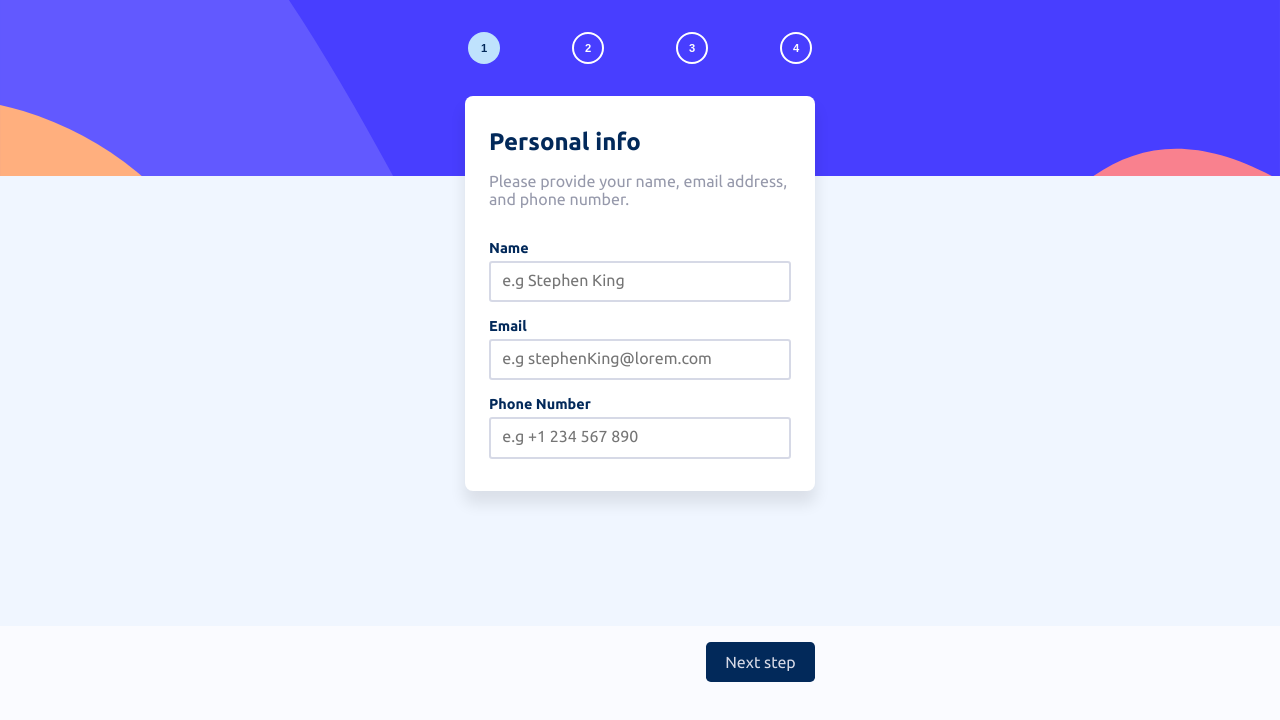
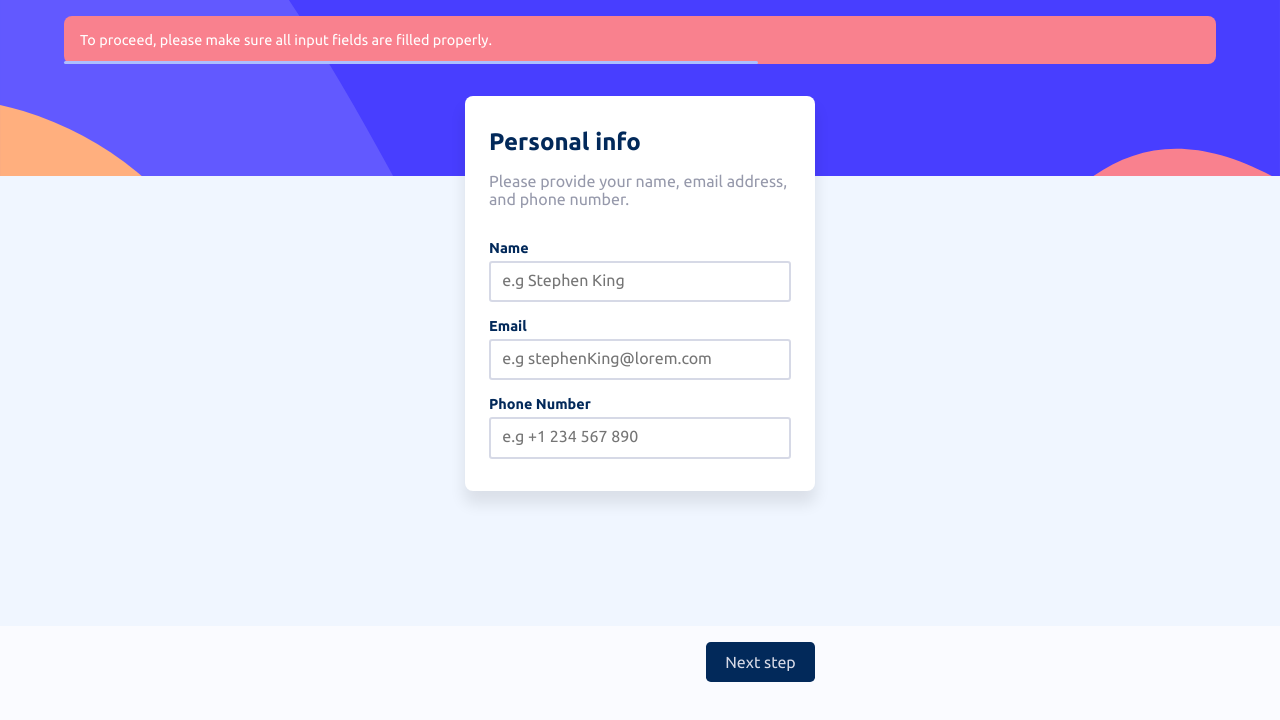
Before and after one commit to Uyimolo/Multi-step-form, a React (Vite) app: page / in a window 1280 px wide. Both pictures are taken after a click on the button "Next step". Shown: the top 720 px of the page. Built offline with nearby package versions, Linux system fonts and the light colour scheme.

Commit message:
added custom error messages for each step, clicking next step button would trigger a timed alert when step is not yet validated

```diff
--- a/src/App.css
+++ b/src/App.css
@@ -133,6 +133,7 @@ h2 {
   color: var(--Cool-gray);
   background-color: transparent;
   font-size: 1em;
+  cursor: pointer;
 }
 
 .btn-comfirm {
@@ -151,6 +152,43 @@ h2 {
 .next-btn:hover {
   color: var(--White);
   background-color: var(--Purplish-blue);
+}
+
+.error-alert {
+  position: absolute;
+  width: 90%;
+  background-color: #f9818e;
+  top: 1rem;
+  left: 0;
+  right: 0;
+  margin: auto;
+  padding: 1rem;
+  z-index: 1;
+  border-radius: 0.5rem;
+}
+
+.error-alert p {
+  color: white;
+}
+
+@keyframes errorTimer {
+  from {
+    width: 0;
+  }
+  to {
+    width: 100%;
+  }
+}
+
+.error-alert-timer {
+  animation: errorTimer 5s ease-in-out;
+  position: absolute;
+  bottom: 0;
+  left: 0;
+  z-index: 1;
+  height: 0.2rem;
+  background-color: var(--Pastel-blue);
+  border-radius: 0.5rem;
 }
 
 .step {
@@ -228,6 +266,7 @@ h2 {
   border: 2px solid var(--Light-gray);
   border-radius: 0.5rem;
   align-items: start;
+  cursor: pointer;
 }
 
 .plan-icon {
@@ -252,7 +291,7 @@ h2 {
   align-items: center;
   background-color: var(--Alabaster);
   border-radius: 0.5rem;
-  padding: .8rem 0;
+  padding: 0.8rem 0;
 }
 
 .month-year-toggler {
@@ -263,10 +302,11 @@ h2 {
   border-radius: 1rem;
   display: flex;
   align-items: center;
+  cursor: pointer;
 }
 .month-year-indicator {
-  width: .8rem;
-  height: .8rem;
+  width: 0.8rem;
+  height: 0.8rem;
   background-color: var(--White);
   border-radius: 50%;
   transition: 0.5s cubic-bezier(0.175, 0.885, 0.32, 1.275);
@@ -289,6 +329,7 @@ h2 {
   border-radius: 0.5rem;
   gap: 1rem;
   position: relative;
+  cursor: pointer;
 }
 
 .add-on-active,
--- /dev/null
+++ b/src/components/ErrorAlert.jsx
@@ -0,0 +1,11 @@
+
+const ErrorAlert = ({errorMsg, setErrorMsg}) => {
+  return (
+    <div className="error-alert small-text">
+      <p>{errorMsg}</p>
+      <div className="error-alert-timer"></div>
+    </div>
+  )
+}
+
+export default ErrorAlert
--- a/src/components/StepSelector.jsx
+++ b/src/components/StepSelector.jsx
@@ -1,8 +1,6 @@
 /* eslint-disable react/prop-types */
 
-import { useEffect } from 'react';
-
-const StepSelector = ({ stepCount, setStepCount, stepValidationState }) => {
+const StepSelector = ({ stepCount }) => {
   const stepArray = [
     { count: 1, title: 'YOUR INFO' },
     { count: 2, title: 'SELECT PLAN' },
@@ -10,28 +8,11 @@ const StepSelector = ({ stepCount, setStepCount, stepValidationState }) => {
     { count: 4, title: 'SUMMARY' },
   ];
 
-  useEffect(() => {
-    console.log(stepCount, stepValidationState);
-  }, [stepValidationState]);
-
-  const handleStepNavigation = (count) => {
-    const index = count === 1 ? 0 : count - 2;
-
-    if (stepValidationState[index].isValidated) {
-      setStepCount(count);
-    } else {
-      alert('Please fill in or select relevant info'); //placeholder, will create custom ui to show errors
-    }
-  };
-
   return (
     <div className='step-selectors-container'>
       <div className='step-selectors'>
         {stepArray.map((step) => (
-          <div
-            className='step-selector'
-            key={step.count}
-            onClick={() => handleStepNavigation(step.count)}>
+          <div className='step-selector' key={step.count}>
             <div
               className={`step-number ${
                 stepCount === step.count && 'step-number-active'
--- a/src/components/StepsContainer.jsx
+++ b/src/components/StepsContainer.jsx
@@ -1,9 +1,10 @@
 /* eslint-disable react/prop-types */
-import { useReducer } from 'react';
+import { useEffect, useReducer, useState } from 'react';
 import StepOne from './StepOne';
 import StepTwo from './StepTwo';
 import StepThree from './StepThree';
 import StepFour from './StepFour';
+import ErrorAlert from './ErrorAlert';
 
 const StepsContainer = ({
   stepCount,
@@ -40,9 +41,9 @@ const StepsContainer = ({
       },
       isValidated: false,
     },
+  ];
 
-    // TODO: add more objects as i build more steps
-  ];
+  const [errorMsg, setErrorMsg] = useState('');
 
   const handleStepValidationState = (index, validationResult) => {
     setStepValidationState((prevState) =>
@@ -51,6 +52,14 @@ const StepsContainer = ({
       )
     );
   };
+
+  useEffect(() => {
+    const removeErrorAlert = setTimeout(() => {
+      setErrorMsg('');
+    }, 5000);
+
+    return () => clearTimeout(removeErrorAlert);
+  }, [errorMsg]);
 
   const reducer = (state, action) => {
     const updatedStepIndex = state.findIndex(
@@ -92,23 +101,37 @@ const StepsContainer = ({
   };
 
   const handleStepNavigation = (type) => {
-    if (type === 'previous' && stepCount !== 1) setStepCount(prevStepCount => prevStepCount - 1);
+    if (type === 'previous' && stepCount !== 1)
+      setStepCount((prevStepCount) => prevStepCount - 1);
     else if (
       type === 'next' &&
       stepValidationState[stepCount - 1].isValidated === true &&
       stepCount < 4
     ) {
       setStepCount((prevStepCount) => prevStepCount + 1);
+      setErrorMsg('');
       console.log(subData);
-    }
-    else {
-      return;
+    } else {
+      if (stepCount === 1) {
+        setErrorMsg(
+          'To proceed, please make sure all input fields are filled properly.'
+        );
+      } else if (stepCount === 2) {
+        setErrorMsg('To proceed, please choose a plan that suits your needs.');
+      } else if (stepCount === 3) {
+        setErrorMsg(
+          'To proceed, please select at least one add-on from the available options.'
+        );
+      }
     }
   };
 
   return (
     <div className='steps-container'>
       <div className='step-container'>
+        {errorMsg && (
+          <ErrorAlert errorMsg={errorMsg} setErrorMsg={setErrorMsg} />
+        )}
         {stepCount === 1 && (
           <StepOne
             handleSubDataUpdate={handleSubDataUpdate}
```
